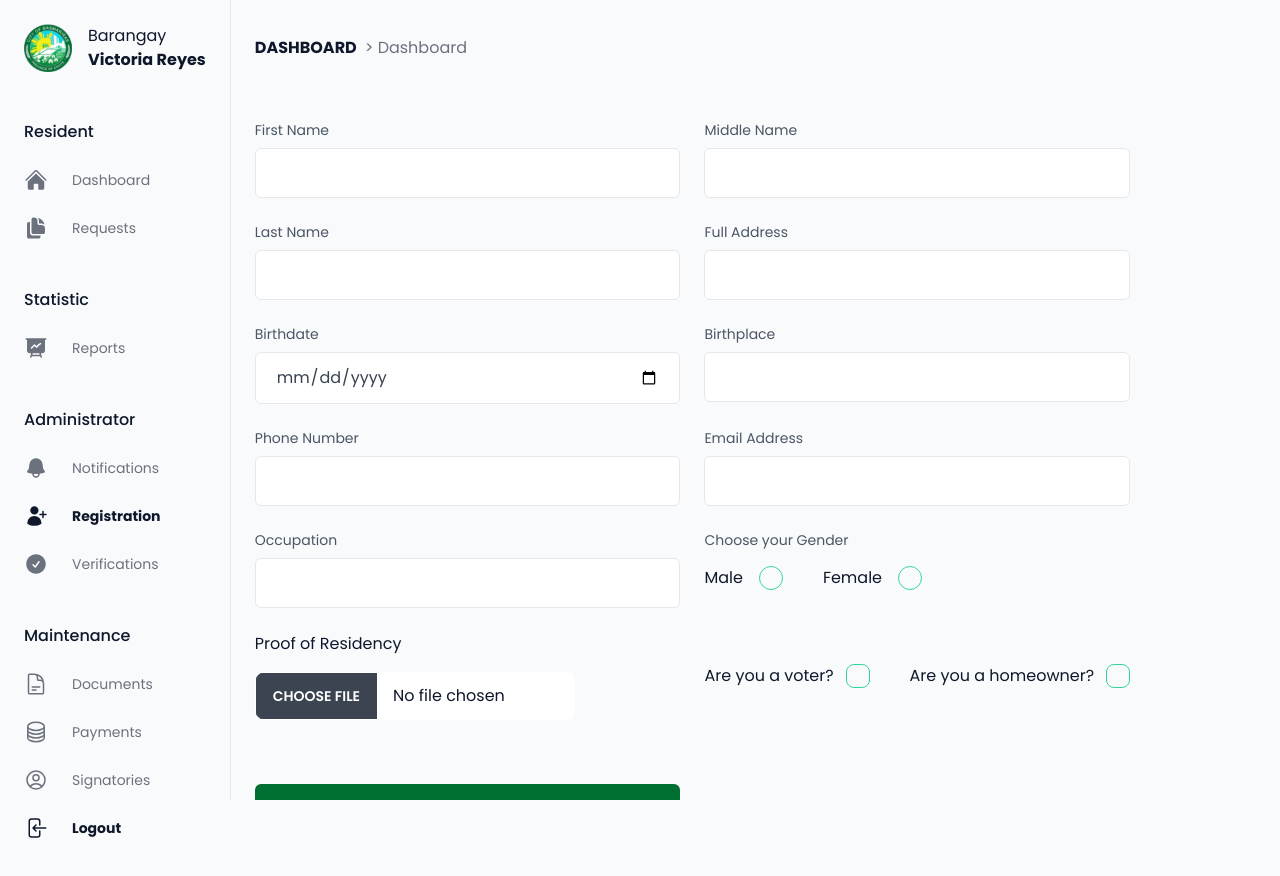
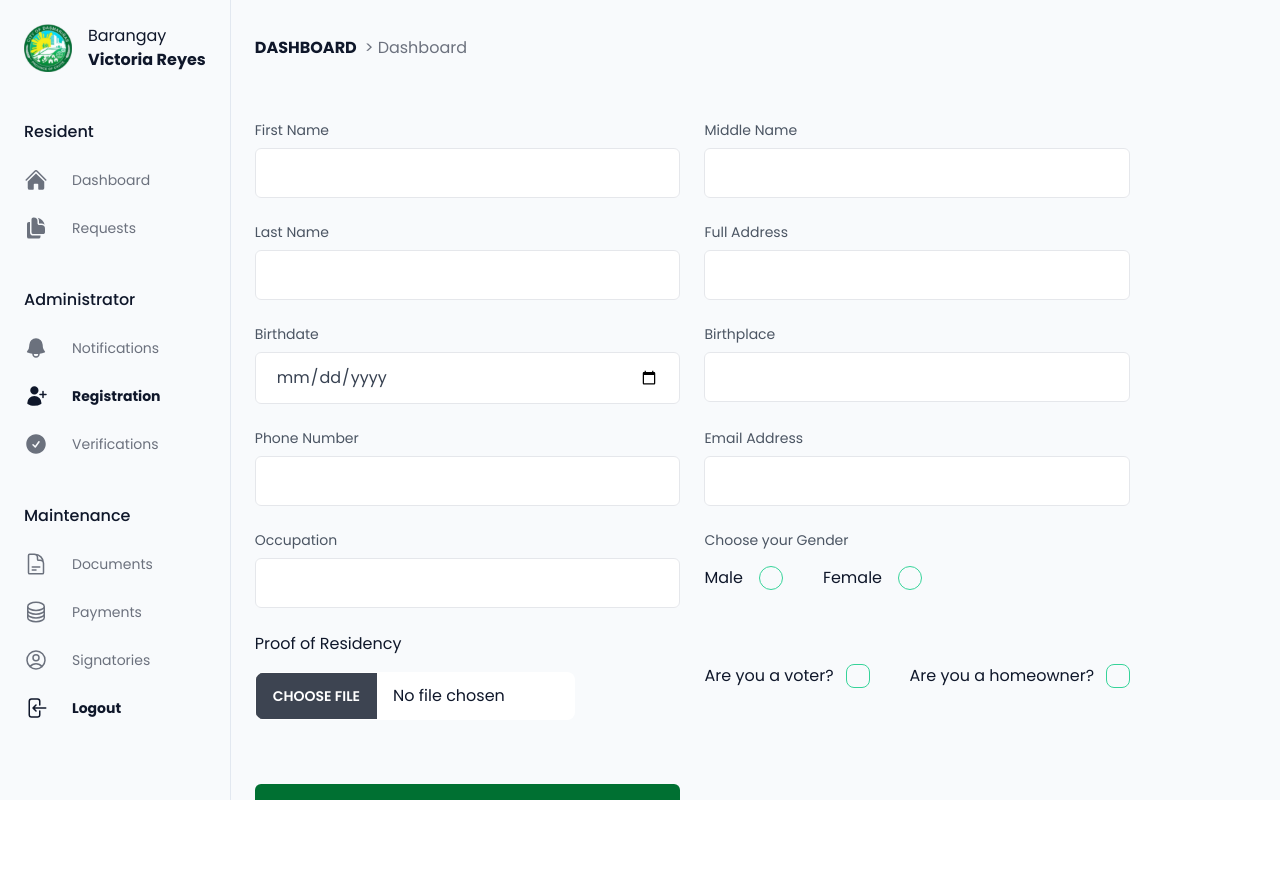
Before and after one commit to jazztinecruz/victoria-reyes, a Next.js app: page /dashboard/registration in a window 1280 px wide. Shown: the top 876 px of the page. After the commit the page ends 800 px from the top, so only its background shows below. Built offline with nearby package versions, Linux system fonts and the light colour scheme.

Commit message:
chore(admin): remove reports

```diff
--- a/app/(administrator)/layout.tsx
+++ b/app/(administrator)/layout.tsx
@@ -5,7 +5,6 @@ import {
   HomeIcon,
   DocumentDuplicateIcon,
   UserPlusIcon,
-  PresentationChartLineIcon,
   CheckCircleIcon,
   BellIcon,
   ArrowLeftOnRectangleIcon,
@@ -30,13 +29,6 @@ const DashboardLayout = ({ children }: { children: React.ReactNode }) => {
         name: "Requests",
         href: "/dashboard/requests",
         Icon: DocumentDuplicateIcon,
-      },
-    ],
-    statistics: [
-      {
-        name: "Reports",
-        href: "/dashboard/reports",
-        Icon: PresentationChartLineIcon,
       },
     ],
     administrator: [
@@ -107,7 +99,6 @@ const DashboardLayout = ({ children }: { children: React.ReactNode }) => {
           {/* Navigation */}
           <nav className="space-section hidden notebook:block">
             <Links name="Resident" list={links.residents} />
-            <Links name="Statistic" list={links.statistics} />
             <Links name="Administrator" list={links.administrator} />
             <Links name="Maintenance" list={links.maintenance} />
           </nav>
```
